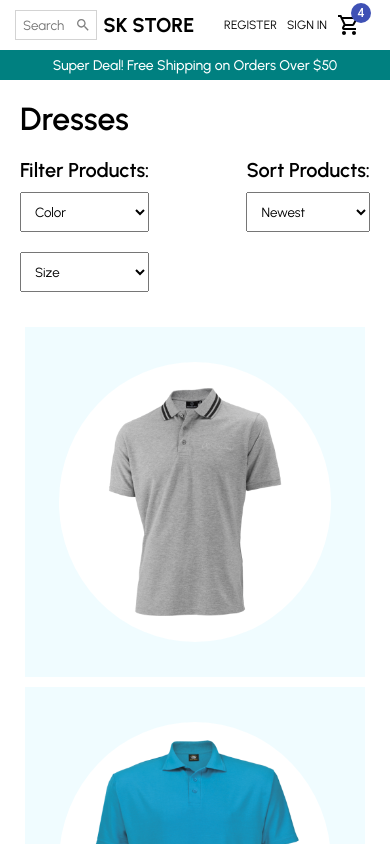
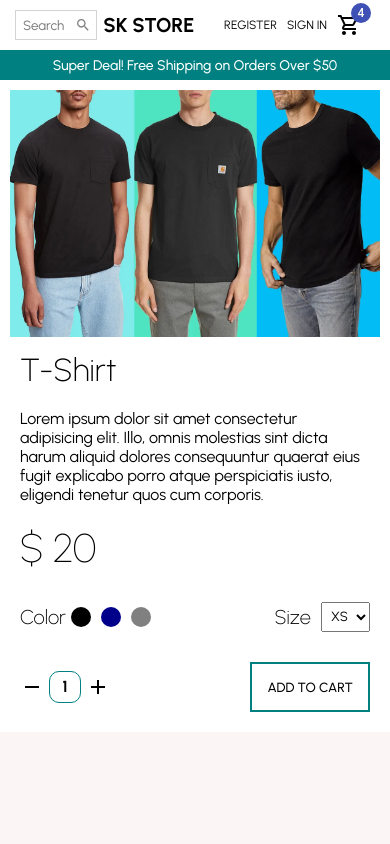
Before and after one commit to Shahzadsk046/SK-Store, a React (Create React App) app: page / in a window 390 px wide. Shown: the top 844 px of the page. Built offline with nearby package versions, Linux system fonts and the light colour scheme.

Commit message:
Product Responsive Design Completed

```diff
--- a/src/App.jsx
+++ b/src/App.jsx
@@ -1,6 +1,6 @@
 // import Home from "./Pages/Home";
-import ProductList from "./Pages/ProductList";
-// import Product from "./Pages/Product";
+// import ProductList from "./Pages/ProductList";
+import Product from "./Pages/Product";
 // import Register from "./Pages/Register";
 // import Login from "./Pages/Login";
 // import Cart from "./Pages/Cart";
@@ -9,8 +9,8 @@ const App = () => {
   return (
     <>
       {/* <Home /> */}
-      <ProductList />
-      {/* <Product /> */}
+      {/* <ProductList /> */}
+      <Product />
       {/* <Register /> */}
       {/* <Login /> */}
       {/* <Cart/> */}
--- a/src/Pages/Product.jsx
+++ b/src/Pages/Product.jsx
@@ -5,12 +5,14 @@ import Newsletter from "../components/Newsletter";
 import Footer from "../components/Footer";
 import Shirt1 from "../images/shirt1.webp";
 import { Add, Remove } from "@material-ui/icons";
+import { large, small } from "../responsive";
 
 const Container = styled.div``;
 
 const Wrapper = styled.div`
   padding: 50px;
   display: flex;
+  ${small({ padding: "10px", flexDirection: "column" })}
 `;
 
 const ImgContainer = styled.div`
@@ -19,13 +21,15 @@ const ImgContainer = styled.div`
 
 const Image = styled.img`
   width: 100%;
-  height: 90vh;
+  height: 100%;
   object-fit: cover;
+  ${large({height: "100%", maxHeight:"60vh"})}
 `;
 
 const InfoContainer = styled.div`
   flex: 1;
   padding: 0px 50px;
+  ${small({padding: "10px"})}
 `;
 
 const Title = styled.h1`
@@ -46,6 +50,7 @@ const FilterContainer = styled.div`
   margin: 30px 0px;
   display: flex;
   justify-content: space-between;
+  ${large({width: "100%"})}
 `;
 
 const Filter = styled.div`
@@ -79,6 +84,7 @@ const AddContainer = styled.div`
   display: flex;
   align-items: center;
   justify-content: space-between;
+  ${large({width: "100%"})}
 `;
 
 const AmountContainer = styled.div`
@@ -105,7 +111,7 @@ const Button = styled.button`
   cursor: pointer;
   font-weight: 500;
 
-    &:hover{
+  &:hover {
     background-color: #f8f4f4;
   }
 `;
```
Lines whose indentation alone changed are shown as unchanged.
